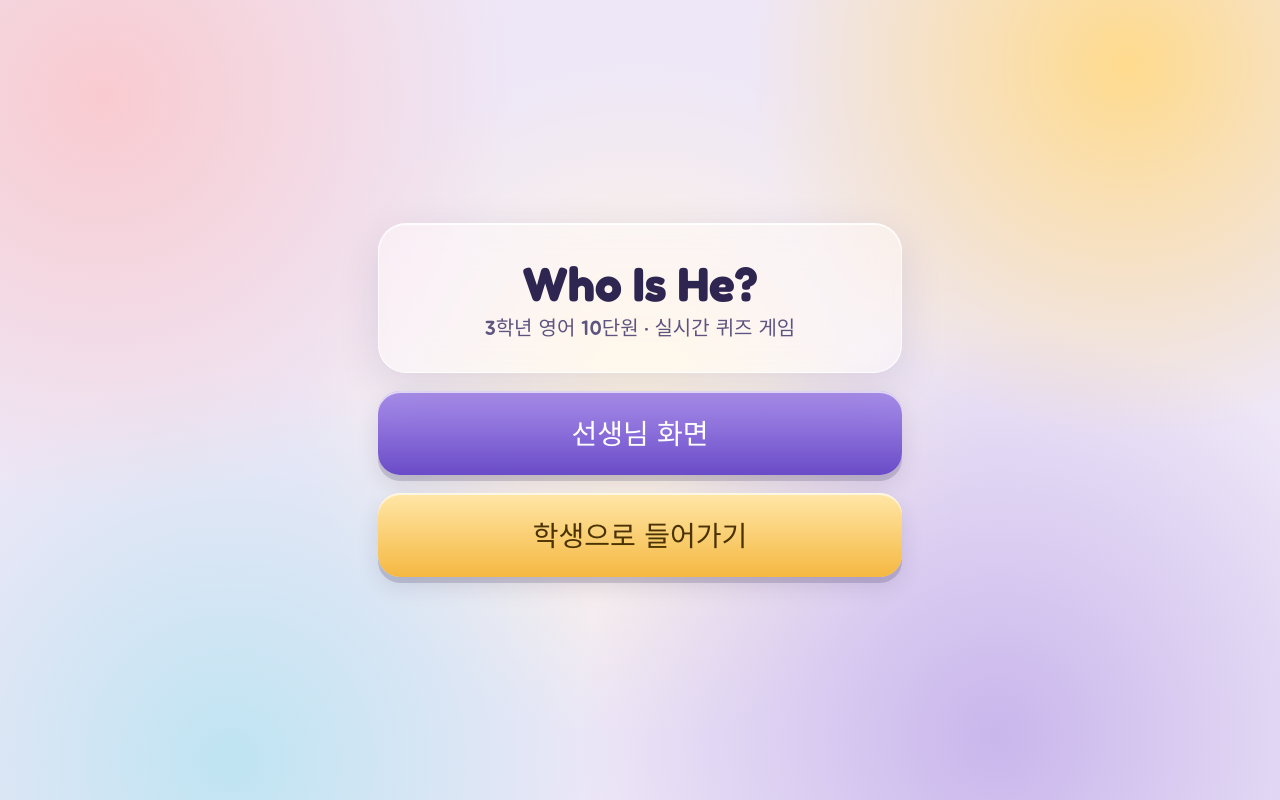
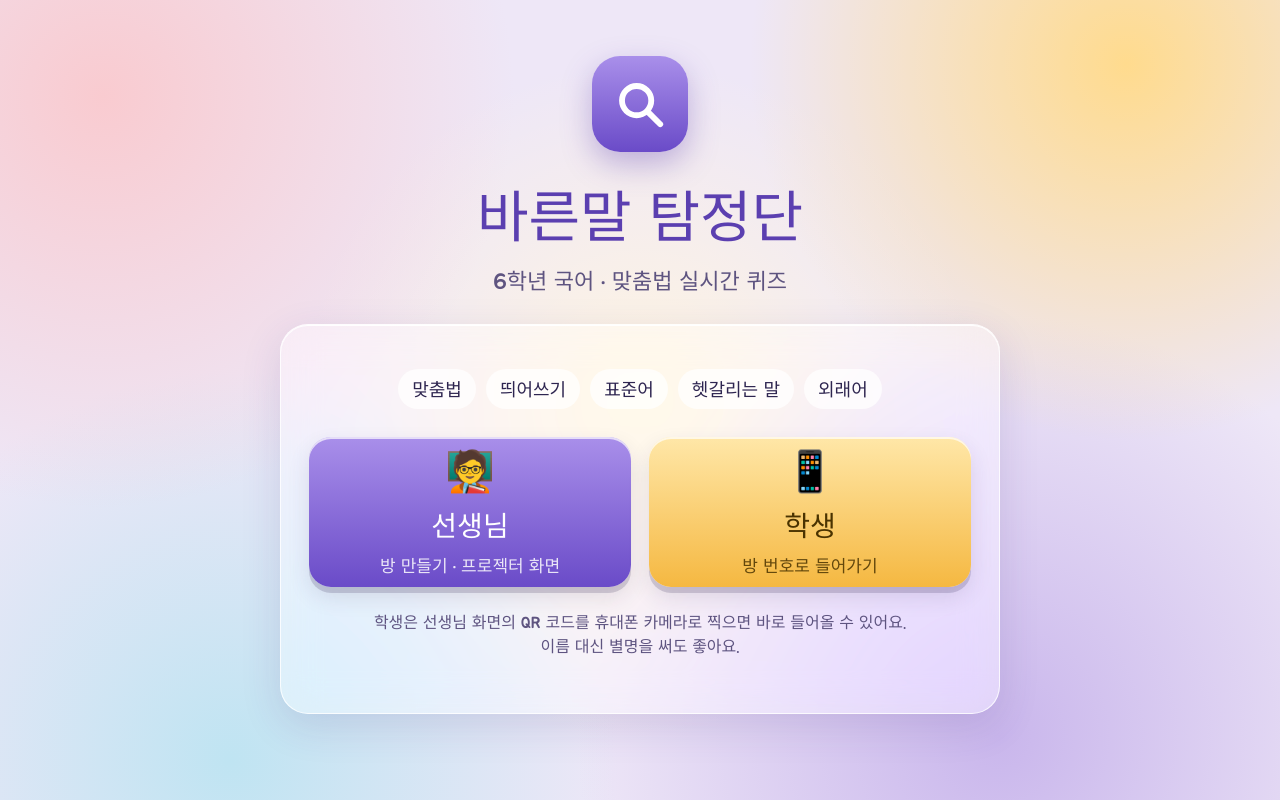
Before and after one commit to chodeung24-eng/bareun-word, a plain HTML site: page index.html in a window 1280 px wide. Drawn offline with Linux system fonts and the light colour scheme.

Commit message:
Add files via upload

```diff
--- a/index.html
+++ b/index.html
@@ -1,27 +1,69 @@
-<!doctype html>
+<!DOCTYPE html>
 <html lang="ko">
 <head>
-<meta charset="utf-8">
+  <meta charset="UTF-8">
   <meta name="viewport" content="width=device-width, initial-scale=1">
-<title>Who Is He? · 영어 퀴즈 게임</title>
+  <title>바른말 탐정단 · 맞춤법 실시간 퀴즈</title>
   <link rel="preconnect" href="https://fonts.googleapis.com">
   <link rel="preconnect" href="https://fonts.gstatic.com" crossorigin>
   <link href="https://fonts.googleapis.com/css2?family=Fredoka:wght@500;600;700&family=Jua&display=swap" rel="stylesheet">
   <link rel="stylesheet" href="style.css">
   <style>
-  .home { max-width: 560px; margin: 0 auto; min-height: 100vh; min-height: 100dvh; padding: 24px 18px; display: flex; flex-direction: column; justify-content: center; gap: 18px; }
-  .home .glass { padding: 30px 24px; text-align: center; }
-  .home a { display: flex; align-items: center; justify-content: center; height: 84px; font-size: 28px; text-decoration: none; }
+    main { max-width: 760px; margin: 0 auto; padding: 56px 20px 40px; text-align: center; }
+    .logo { width: 96px; height: 96px; margin: 0 auto 20px; border-radius: 28px;
+            background: linear-gradient(180deg, #A98FEA, #6A4BC8);
+            display: flex; align-items: center; justify-content: center;
+            box-shadow: 0 12px 30px rgba(91, 63, 176, 0.35); }
+    h1 { font-size: 56px; color: var(--violet-deep); }
+    .sub { font-size: 22px; margin-top: 8px; }
+    .hero { padding: 40px 28px; margin-top: 28px; }
+    .tags { justify-content: center; margin: 4px 0 28px; }
+    .tags .pill { background: rgba(255,255,255,0.72); }
+    .go { display: grid; grid-template-columns: 1fr 1fr; gap: 18px; }
+    .go a { display: flex; flex-direction: column; align-items: center; justify-content: center; gap: 6px;
+            height: 150px; text-decoration: none; font-size: 28px; }
+    .go a small { font-size: 17px; opacity: 0.85; }
+    .go a span.icon { font-size: 40px; }
+    .note { margin-top: 22px; font-size: 16px; }
+    @media (max-width: 560px) {
+      h1 { font-size: 42px; }
+      .go { grid-template-columns: 1fr; }
+      .go a { height: 120px; }
+    }
   </style>
 </head>
 <body>
-<main class="home">
-  <div class="glass">
-    <b class="en" style="font-size:48px;font-weight:700;display:block">Who Is He?</b>
-    <span class="muted" style="font-size:20px">3학년 영어 10단원 · 실시간 퀴즈 게임</span>
+  <main>
+    <div class="logo pop" aria-hidden="true">
+      <svg width="54" height="54" viewBox="0 0 24 24" fill="none" stroke="#fff" stroke-width="2.6" stroke-linecap="round">
+        <circle cx="10.5" cy="10.5" r="6.5"/><line x1="15.5" y1="15.5" x2="21" y2="21"/>
+      </svg>
     </div>
-  <a class="jelly btn-violet" href="teacher.html">선생님 화면</a>
-  <a class="jelly btn-amber" href="student.html">학생으로 들어가기</a>
+    <h1>바른말 탐정단</h1>
+    <p class="sub muted">6학년 국어 · 맞춤법 실시간 퀴즈</p>
+
+    <section class="glass hero">
+      <div class="row tags">
+        <span class="pill">맞춤법</span>
+        <span class="pill">띄어쓰기</span>
+        <span class="pill">표준어</span>
+        <span class="pill">헷갈리는 말</span>
+        <span class="pill">외래어</span>
+      </div>
+      <div class="go">
+        <a class="jelly btn-violet" href="teacher.html">
+          <span class="icon" aria-hidden="true">🧑‍🏫</span>
+          선생님
+          <small>방 만들기 · 프로젝터 화면</small>
+        </a>
+        <a class="jelly btn-amber" href="student.html">
+          <span class="icon" aria-hidden="true">📱</span>
+          학생
+          <small>방 번호로 들어가기</small>
+        </a>
+      </div>
+      <p class="note muted">학생은 선생님 화면의 QR 코드를 휴대폰 카메라로 찍으면 바로 들어올 수 있어요.<br>이름 대신 별명을 써도 좋아요.</p>
+    </section>
   </main>
 </body>
 </html>
```
Lines whose indentation alone changed are shown as unchanged.
